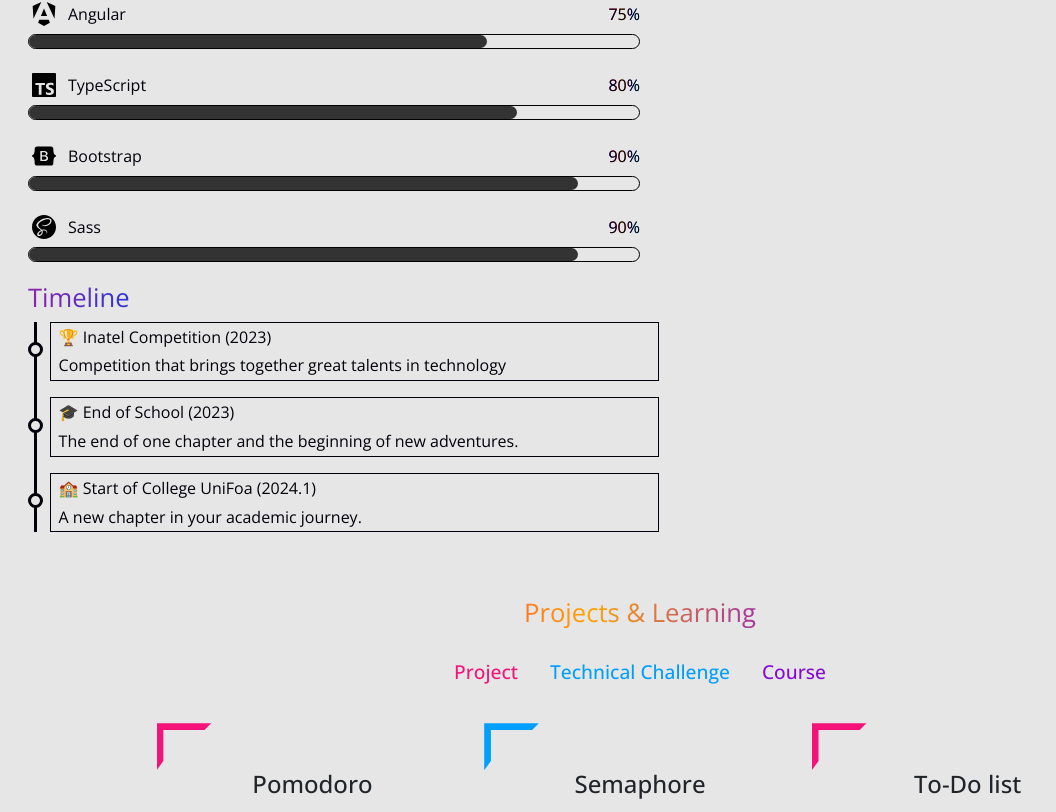
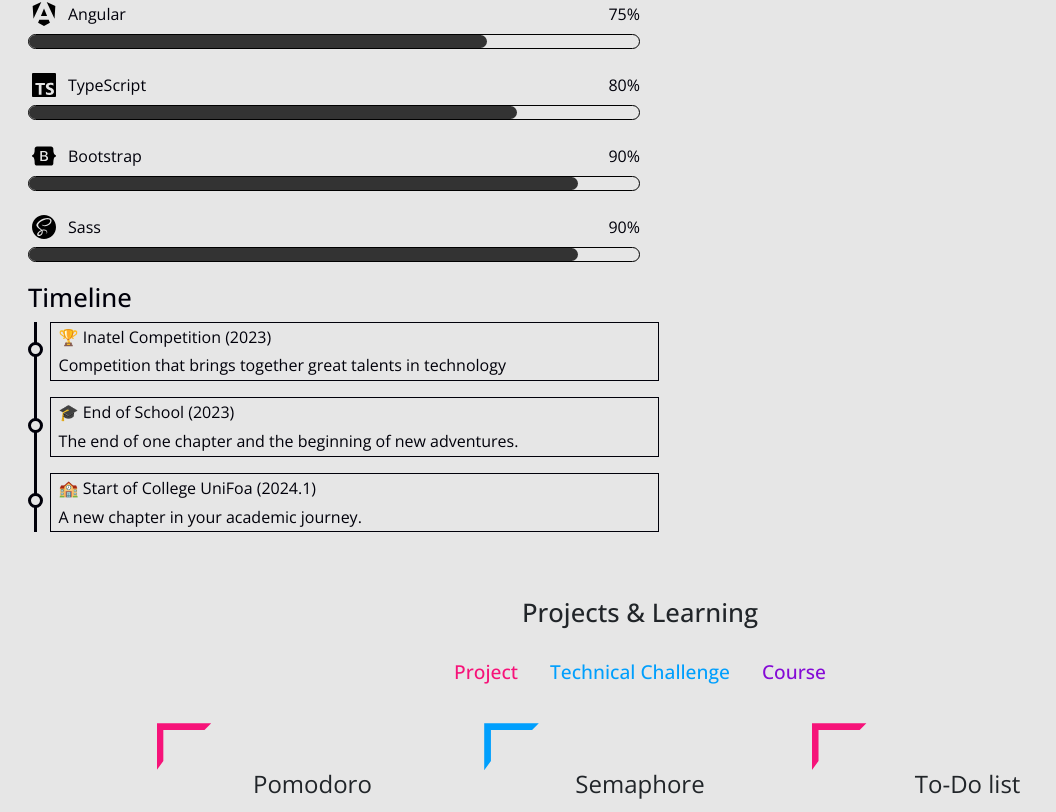
Before and after one commit to Hugodelelis/portfolio, an Angular app: page / in a window 1280 px wide. Shown: the part 1108-1920 px from the top of the page, without its empty margins (0-1056 px from the left). Built offline with nearby package versions, Linux system fonts and the light colour scheme.

Commit message:
modif titles

```diff
--- a/src/app/modules/components/projects/projects.component.scss
+++ b/src/app/modules/components/projects/projects.component.scss
@@ -12,6 +12,7 @@
         h2 {
             text-align: center;
         }
+
 
         .types {
             display: flex;
--- a/src/scss/components/_titles.scss
+++ b/src/scss/components/_titles.scss
@@ -17,16 +17,13 @@ h3 {
 }
 
 h2, span {
-    color: transparent;
-    -webkit-background-clip: text;
-    background-clip: text;
-    background-image: radial-gradient(circle, var(--color-core-1) 0%, var(--color-core-2) 20%, var(--color-core-3) 40%, var(--color-core-4) 60%,
-    var(--color-core-5) 80%);
-    background-size: 180%;
-    animation: animate 15s ease infinite;
-    font-weight: 300;
+    color: var(--blacl-010);
     font-size: 1.6em;
     margin-top: 0.8em;
+}
+
+h4 {
+    font-weight: 200;
 }
 
 p {
```
